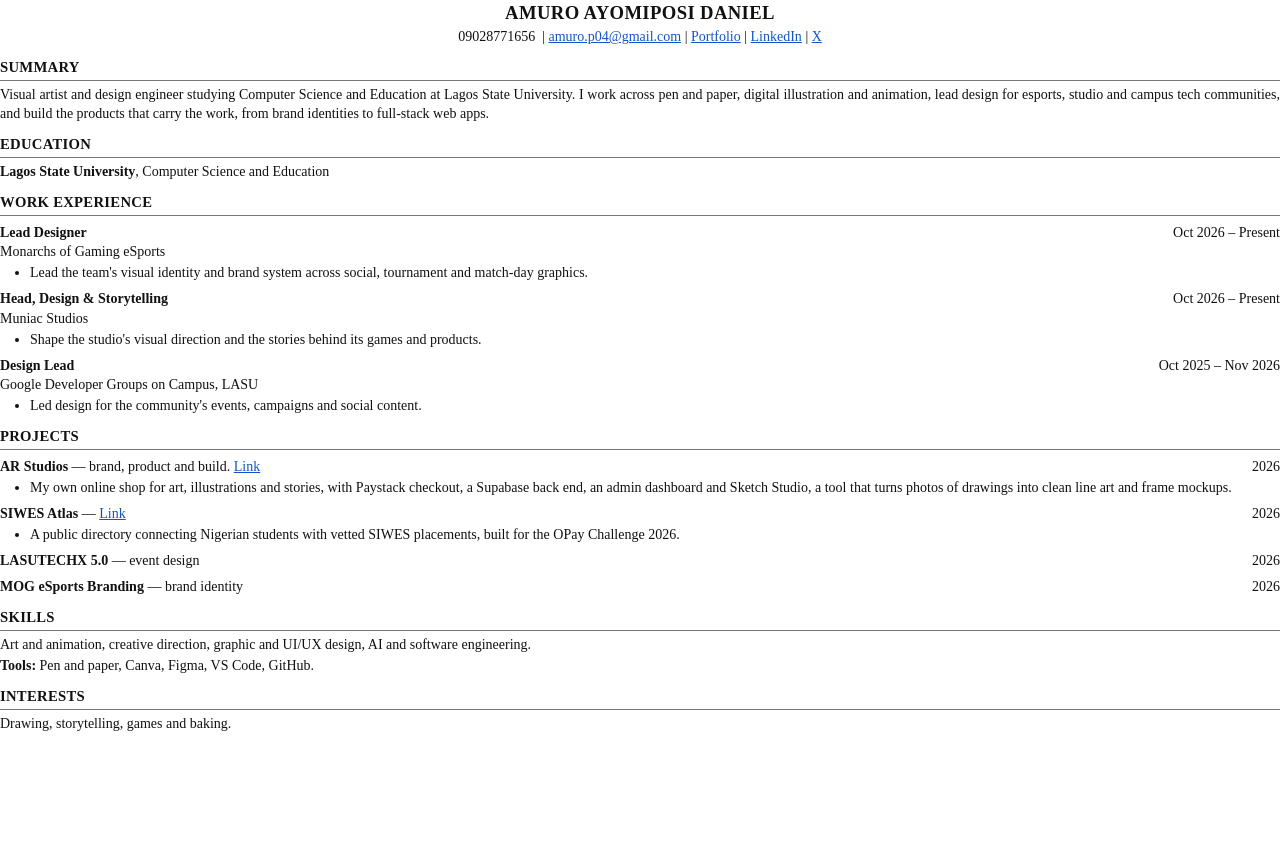
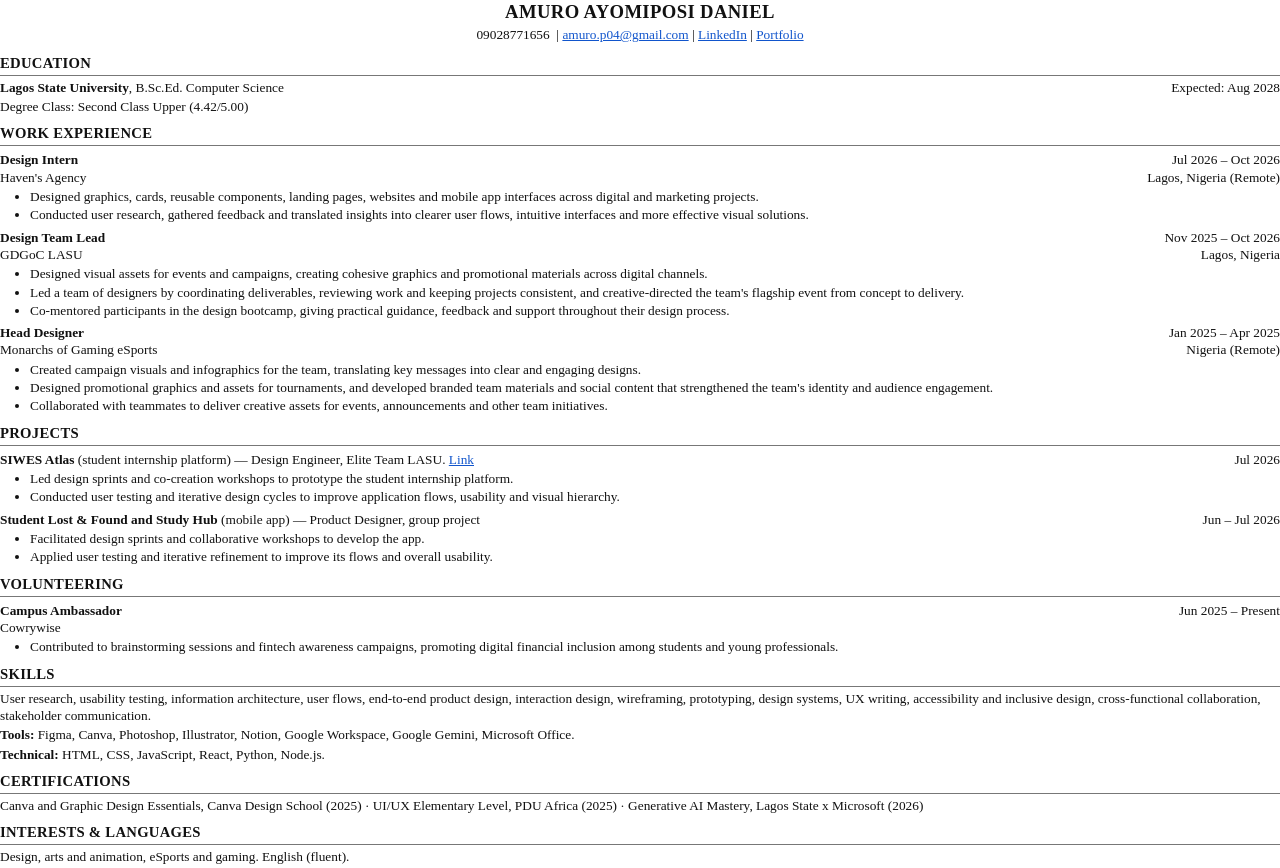
Before and after one commit to Hashi-devs/Amuro, a plain HTML site: page docs/cv-source.html in a window 1280 px wide. Before the commit the page ends 800 px from the top, so only its background shows below. Drawn offline with Linux system fonts and the light colour scheme.

Commit message:
Resume rebuilt from Ro's own résumé in the serif template
Co-Authored-By: Claude Opus 5.5 <noreply@anthropic.com>
Claude-Session: https://claude.ai/code/session_01FznZV5MkKYJcrxBuXv8rFi

```diff
--- a/docs/cv-source.html
+++ b/docs/cv-source.html
@@ -4,14 +4,14 @@
 <meta charset="utf-8">
 <title>Amuro Ayomiposi Resume</title>
 <style>
-@page{size:A4;margin:14mm 14mm 14mm 14mm}
+@page{size:A4;margin:11mm 13mm 11mm 13mm}
 *{box-sizing:border-box}
-body{margin:0;font-family:'Liberation Serif','Times New Roman',Times,serif;font-size:10.5pt;line-height:1.36;color:#111}
+body{margin:0;font-family:'Liberation Serif','Times New Roman',Times,serif;font-size:10pt;line-height:1.3;color:#111}
 h1{text-align:center;font-size:14pt;font-weight:700;letter-spacing:.02em;margin:0 0 2px}
 .contact{text-align:center;margin:0 0 10px}
-h2{font-size:11pt;font-weight:700;text-transform:uppercase;letter-spacing:.02em;margin:12px 0 4px;padding-bottom:2px;border-bottom:1px solid #777}
+h2{font-size:11pt;font-weight:700;text-transform:uppercase;letter-spacing:.02em;margin:9px 0 3px;padding-bottom:2px;border-bottom:1px solid #777}
 .row{display:flex;justify-content:space-between;gap:12px}
-.role{margin-top:7px}
+.role{margin-top:5px}
 .role .t{font-weight:700}
 ul{margin:2px 0 0;padding-left:30px}
 li{margin:1px 0;text-align:justify}
@@ -21,62 +21,61 @@ a{color:#1155cc}
 </head>
 <body>
 <h1>AMURO AYOMIPOSI DANIEL</h1>
-<p class="contact">09028771656 &nbsp;| <a href="mailto:amuro.p04@gmail.com">amuro.p04@gmail.com</a> | <a href="https://amuroayomiposi.vercel.app">Portfolio</a> | <a href="https://www.linkedin.com/in/ayomiposi-amuro-315776368">LinkedIn</a> | <a href="https://x.com/Artista08_">X</a></p>
-
-<h2>Summary</h2>
-<p style="text-align:justify">Visual artist and design engineer studying Computer Science and Education at Lagos State University. I work across pen and paper, digital illustration and animation, lead design for esports, studio and campus tech communities, and build the products that carry the work, from brand identities to full-stack web apps.</p>
+<p class="contact">09028771656 &nbsp;| <a href="mailto:amuro.p04@gmail.com">amuro.p04@gmail.com</a> | <a href="https://www.linkedin.com/in/ayomiposi-amuro-315776368">LinkedIn</a> | <a href="https://amuroayomiposi.vercel.app">Portfolio</a></p>
 
 <h2>Education</h2>
-<div class="row"><span><b>Lagos State University</b>, Computer Science and Education</span><span></span></div>
+<div class="row"><span><b>Lagos State University</b>, B.Sc.Ed. Computer Science</span><span>Expected: Aug 2028</span></div>
+<p>Degree Class: Second Class Upper (4.42/5.00)</p>
 
 <h2>Work Experience</h2>
 <div class="role">
-  <div class="row"><span class="t">Lead Designer</span><span>Oct 2026 – Present</span></div>
-  <div class="row"><span>Monarchs of Gaming eSports</span><span></span></div>
-  <ul>
-    <li>Lead the team's visual identity and brand system across social, tournament and match-day graphics.</li>
-  </ul>
+  <div class="row"><span class="t">Design Intern</span><span>Jul 2026 – Oct 2026</span></div>
+  <div class="row"><span>Haven's Agency</span><span>Lagos, Nigeria (Remote)</span></div>
+  <ul><li>Designed graphics, cards, reusable components, landing pages, websites and mobile app interfaces across digital and marketing projects.</li><li>Conducted user research, gathered feedback and translated insights into clearer user flows, intuitive interfaces and more effective visual solutions.</li></ul>
 </div>
 <div class="role">
-  <div class="row"><span class="t">Head, Design &amp; Storytelling</span><span>Oct 2026 – Present</span></div>
-  <div class="row"><span>Muniac Studios</span><span></span></div>
-  <ul>
-    <li>Shape the studio's visual direction and the stories behind its games and products.</li>
-  </ul>
+  <div class="row"><span class="t">Design Team Lead</span><span>Nov 2025 – Oct 2026</span></div>
+  <div class="row"><span>GDGoC LASU</span><span>Lagos, Nigeria</span></div>
+  <ul><li>Designed visual assets for events and campaigns, creating cohesive graphics and promotional materials across digital channels.</li><li>Led a team of designers by coordinating deliverables, reviewing work and keeping projects consistent, and creative-directed the team's flagship event from concept to delivery.</li><li>Co-mentored participants in the design bootcamp, giving practical guidance, feedback and support throughout their design process.</li></ul>
 </div>
 <div class="role">
-  <div class="row"><span class="t">Design Lead</span><span>Oct 2025 – Nov 2026</span></div>
-  <div class="row"><span>Google Developer Groups on Campus, LASU</span><span></span></div>
-  <ul>
-    <li>Led design for the community's events, campaigns and social content.</li>
-  </ul>
+  <div class="row"><span class="t">Head Designer</span><span>Jan 2025 – Apr 2025</span></div>
+  <div class="row"><span>Monarchs of Gaming eSports</span><span>Nigeria (Remote)</span></div>
+  <ul><li>Created campaign visuals and infographics for the team, translating key messages into clear and engaging designs.</li><li>Designed promotional graphics and assets for tournaments, and developed branded team materials and social content that strengthened the team's identity and audience engagement.</li><li>Collaborated with teammates to deliver creative assets for events, announcements and other team initiatives.</li></ul>
 </div>
 
 <h2>Projects</h2>
 <div class="role">
-  <div class="row"><span><b>AR Studios</b> — brand, product and build. <a href="https://shop.arstudios.workers.dev">Link</a></span><span>2026</span></div>
-  <ul>
-    <li>My own online shop for art, illustrations and stories, with Paystack checkout, a Supabase back end, an admin dashboard and Sketch Studio, a tool that turns photos of drawings into clean line art and frame mockups.</li>
+  <div class="row"><span><b>SIWES Atlas</b> (student internship platform) — Design Engineer, Elite Team LASU. <a href="https://siwes-atlas.vercel.app">Link</a></span><span>Jul 2026</span></div>
+    <ul>
+    <li>Led design sprints and co-creation workshops to prototype the student internship platform.</li>
+    <li>Conducted user testing and iterative design cycles to improve application flows, usability and visual hierarchy.</li>
   </ul>
 </div>
 <div class="role">
-  <div class="row"><span><b>SIWES Atlas</b> — <a href="https://siwes-atlas.vercel.app">Link</a></span><span>2026</span></div>
-  <ul>
-    <li>A public directory connecting Nigerian students with vetted SIWES placements, built for the OPay Challenge 2026.</li>
+  <div class="row"><span><b>Student Lost &amp; Found and Study Hub</b> (mobile app) — Product Designer, group project</span><span>Jun – Jul 2026</span></div>
+    <ul>
+    <li>Facilitated design sprints and collaborative workshops to develop the app.</li>
+    <li>Applied user testing and iterative refinement to improve its flows and overall usability.</li>
   </ul>
 </div>
+
+<h2>Volunteering</h2>
 <div class="role">
-  <div class="row"><span><b>LASUTECHX 5.0</b> — event design</span><span>2026</span></div>
-</div>
-<div class="role">
-  <div class="row"><span><b>MOG eSports Branding</b> — brand identity</span><span>2026</span></div>
+  <div class="row"><span class="t">Campus Ambassador</span><span>Jun 2025 – Present</span></div>
+  <div class="row"><span>Cowrywise</span><span></span></div>
+  <ul><li>Contributed to brainstorming sessions and fintech awareness campaigns, promoting digital financial inclusion among students and young professionals.</li></ul>
 </div>
 
 <h2>Skills</h2>
-<p>Art and animation, creative direction, graphic and UI/UX design, AI and software engineering.</p>
-<p><b>Tools:</b> Pen and paper, Canva, Figma, VS Code, GitHub.</p>
+<p>User research, usability testing, information architecture, user flows, end-to-end product design, interaction design, wireframing, prototyping, design systems, UX writing, accessibility and inclusive design, cross-functional collaboration, stakeholder communication.</p>
+<p><b>Tools:</b> Figma, Canva, Photoshop, Illustrator, Notion, Google Workspace, Google Gemini, Microsoft Office.</p>
+<p><b>Technical:</b> HTML, CSS, JavaScript, React, Python, Node.js.</p>
 
-<h2>Interests</h2>
-<p>Drawing, storytelling, games and baking.</p>
+<h2>Certifications</h2>
+<p>Canva and Graphic Design Essentials, Canva Design School (2025) · UI/UX Elementary Level, PDU Africa (2025) · Generative AI Mastery, Lagos State x Microsoft (2026)</p>
+
+<h2>Interests &amp; Languages</h2>
+<p>Design, arts and animation, eSports and gaming. English (fluent).</p>
 </body>
 </html>
```
Also changed, not shown: docs/cv-preview.webp, 2 other files.
